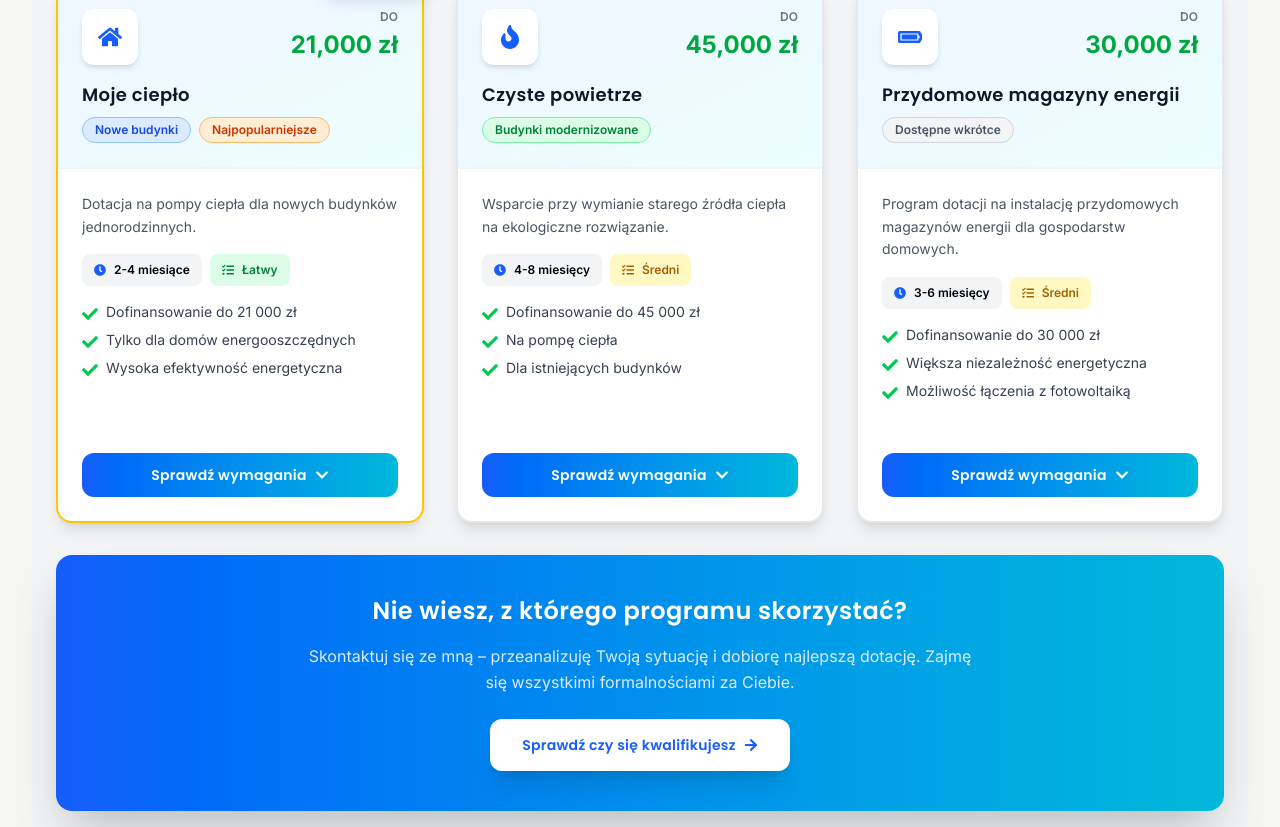
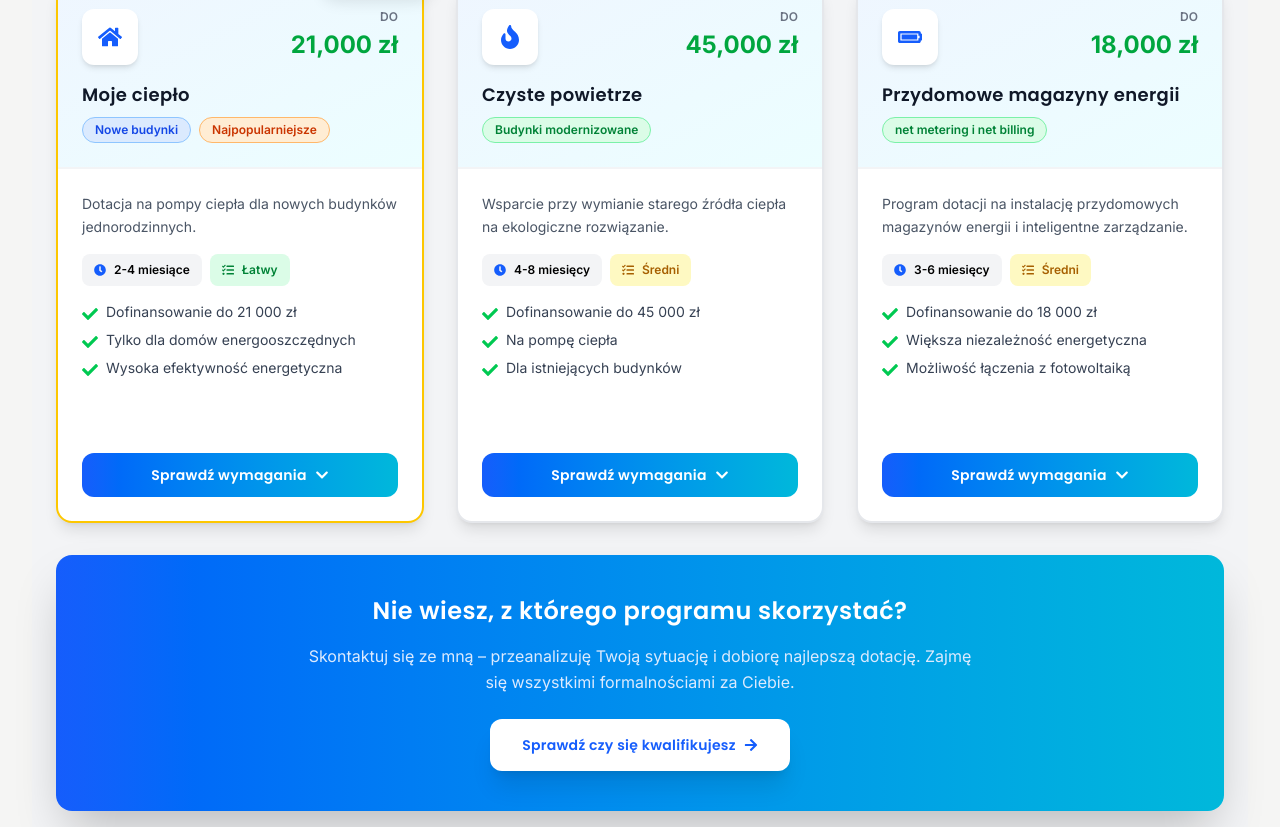
Before and after one commit to Giszta/twoj-doradca, a Next.js app: page / in a window 1280 px wide. Shown: the part 4084-4911 px from the top of the page. Built offline with nearby package versions, Linux system fonts and the light colour scheme.

Commit message:
grant data changed

```diff
--- a/src/app/components/Grants/GrantsData.ts
+++ b/src/app/components/Grants/GrantsData.ts
@@ -57,20 +57,20 @@ export const grants: Grant[] = [
     id: "magazyny",
     title: "Przydomowe magazyny energii",
     description:
-      "Program dotacji na instalację przydomowych magazynów energii dla gospodarstw domowych.",
+      "Program dotacji na instalację przydomowych magazynów energii i inteligentne zarządzanie.",
     image: "/img/grants/magazyny-energii.png",
     icon: FaBatteryFull,
-    status: "Dostępne wkrótce",
-    statusColor: "bg-gray-100 text-gray-600 border-gray-300",
-    maxAmount: 30000,
+    status: "net metering i net billing",
+    statusColor: "bg-green-100 text-green-700 border-green-300",
+    maxAmount: 18000,
     benefits: [
-      "Dofinansowanie do 30 000 zł",
+      "Dofinansowanie do 18 000 zł",
       "Większa niezależność energetyczna",
       "Możliwość łączenia z fotowoltaiką",
     ],
     requirements: [
-      "Gospodarstwo domowe",
-      "Istniejąca instalacja fotowoltaiczna",
+      "Magazyn energii o pojemności 2x większej niż instalacja fotowoltaiczna",
+      "Budynek mieszkalny",
       "Certyfikowany magazyn energii",
       "Dokumentacja techniczna",
     ],
```
